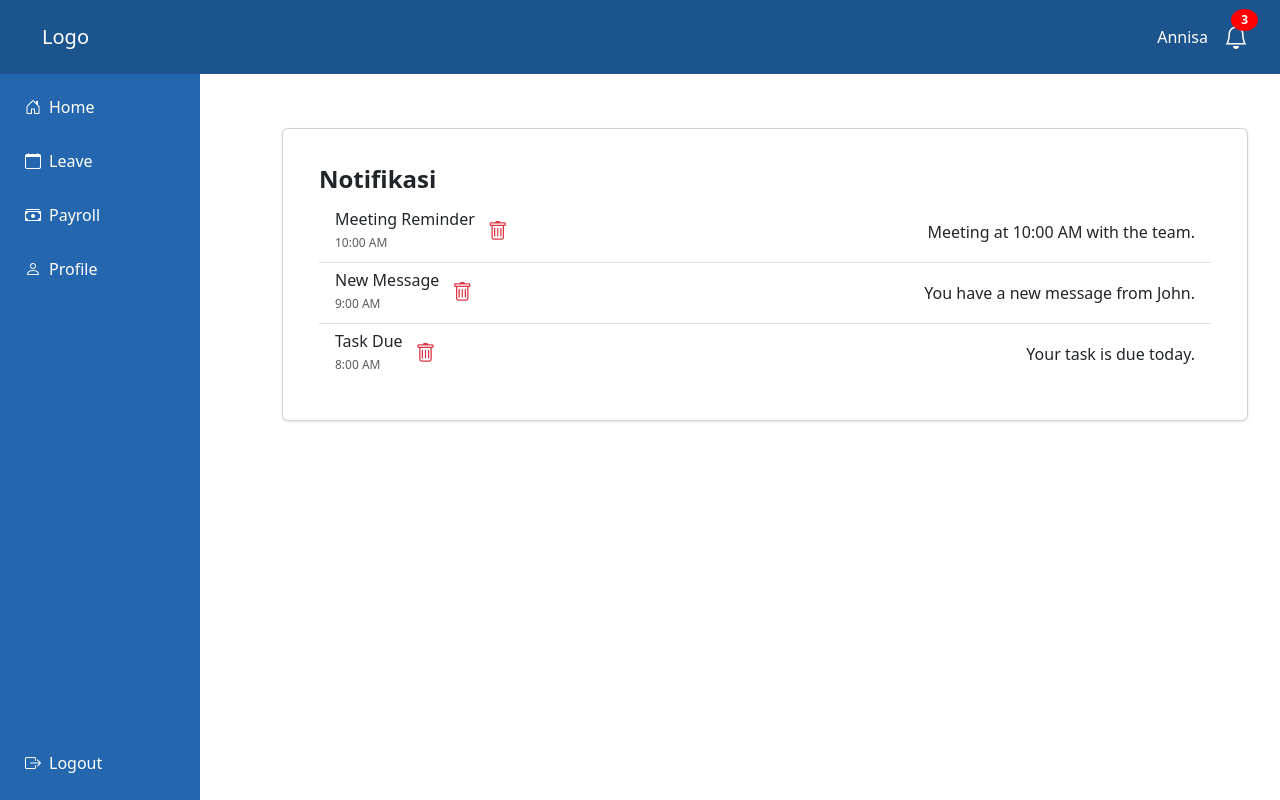
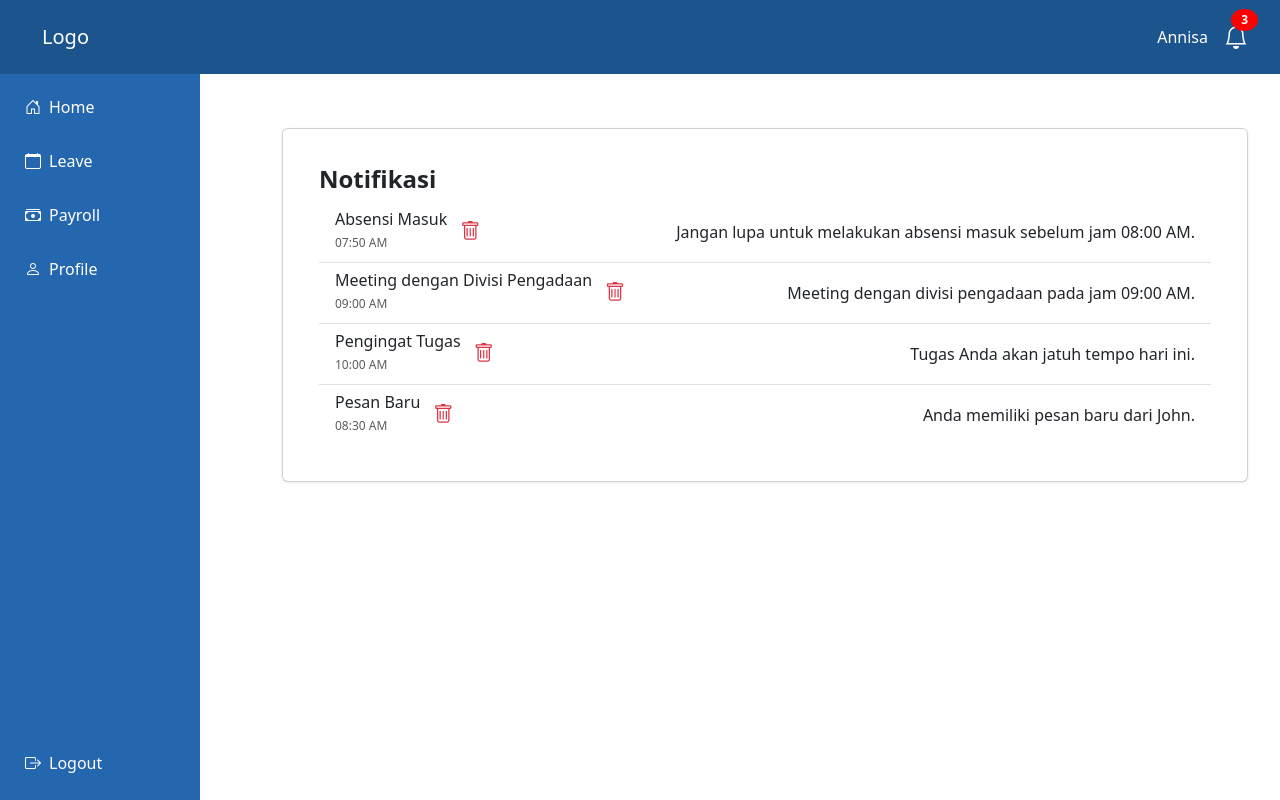
Before and after one commit to f3-bagus/11-1-pencatatan-absen-lembur-gaji-cuti, a Vue app in the folder frontend/: page /notifications in a window 1280 px wide. Built offline with nearby package versions, Linux system fonts and the light colour scheme.

Commit message:
Update Notification.vue

```diff
--- a/frontend/src/views/employees/Notification.vue
+++ b/frontend/src/views/employees/Notification.vue
@@ -32,10 +32,26 @@
   data() {
     return {
       notifications: [
-          { title: 'Meeting Reminder', time: '10:00 AM', message: 'Meeting at 10:00 AM with the team.' },
-          { title: 'New Message', time: '9:00 AM', message: 'You have a new message from John.' },
-          { title: 'Task Due', time: '8:00 AM', message: 'Your task is due today.' },
-          // Tambahkan notifikasi lainnya di sini
+        {
+          title: 'Absensi Masuk',
+          time: '07:50 AM',
+          message: 'Jangan lupa untuk melakukan absensi masuk sebelum jam 08:00 AM.'
+        },
+        {
+          title: 'Meeting dengan Divisi Pengadaan',
+          time: '09:00 AM',
+          message: 'Meeting dengan divisi pengadaan pada jam 09:00 AM.'
+        },
+        {
+          title: 'Pengingat Tugas',
+          time: '10:00 AM',
+          message: 'Tugas Anda akan jatuh tempo hari ini.'
+        },
+        {
+          title: 'Pesan Baru',
+          time: '08:30 AM',
+          message: 'Anda memiliki pesan baru dari John.'
+        }
       ],
     };
   },
```
Lines whose indentation alone changed are shown as unchanged.
